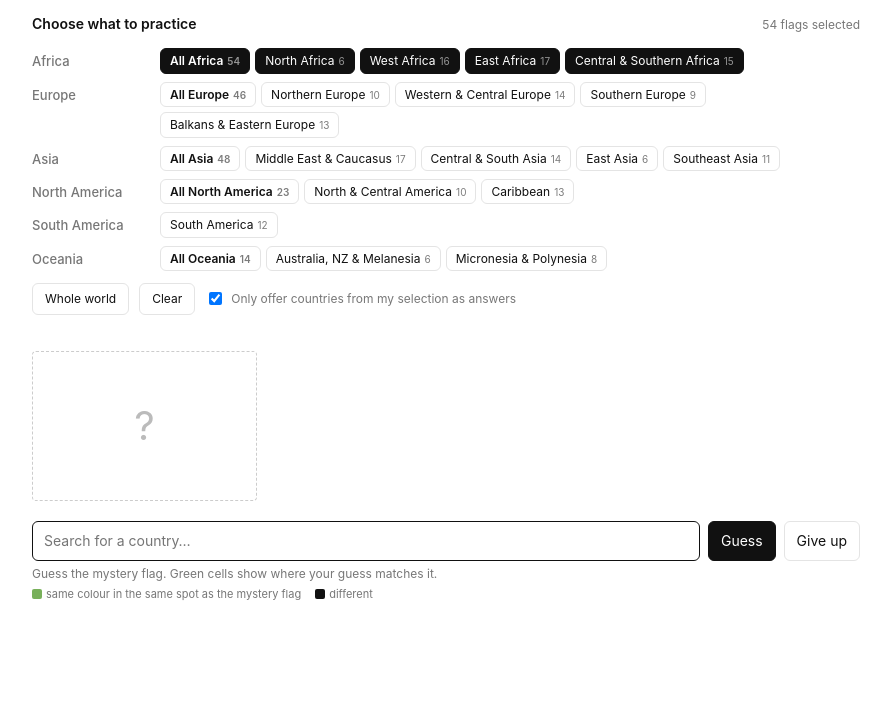
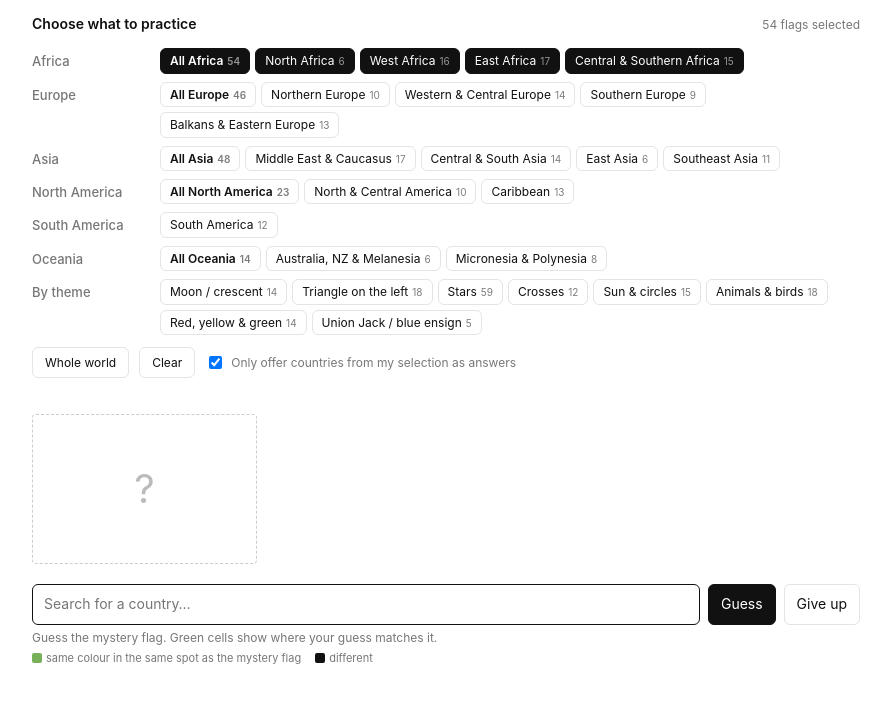
Before and after one commit to searlejk/flagle, a plain HTML site: page index.html in a window 1280 px wide. Shown: the part 73-776 px from the top of the page, without its empty margins (194-1085 px from the left). Drawn offline with Linux system fonts and the light colour scheme.

Commit message:
Add theme categories (crescent, hoist triangle, stars, crosses, etc.)
Co-Authored-By: Claude Sonnet 5.5 <noreply@anthropic.com>

```diff
--- a/index.html
+++ b/index.html
@@ -151,10 +151,19 @@ const GROUPS=[
  {id:'oce',name:'Oceania',subs:[
   {name:'Australia, NZ & Melanesia',sr:['Australia and New Zealand','Melanesia']},
   {name:'Micronesia & Polynesia',sr:['Micronesia','Polynesia']}]},
+ {id:'theme',name:'By theme',subs:[
+  {name:"Moon / crescent",codes:["dz", "az", "bn", "km", "ly", "my", "mv", "mr", "pk", "sg", "tn", "tr", "tm", "uz"]},
+  {name:"Triangle on the left",codes:["bs", "cu", "cz", "dj", "er", "gq", "gy", "jo", "km", "mz", "ph", "ps", "sd", "ss", "st", "tl", "vu", "zw"]},
+  {name:"Stars",codes:["us", "cn", "vn", "kp", "cu", "cl", "pa", "ve", "br", "hn", "gh", "cm", "sn", "tg", "bf", "gw", "so", "dj", "lr", "ma", "cd", "gq", "st", "mz", "zw", "il", "sy", "jo", "mm", "tr", "az", "uz", "tm", "pk", "sg", "my", "ph", "au", "nz", "pg", "sb", "ws", "tv", "fm", "mh", "ba", "xk", "bi", "km", "dz", "tn", "ly", "mr", "et", "dm", "gd", "kn", "sr", "np"]},
+  {name:"Crosses",codes:["dk", "fi", "is", "no", "se", "ch", "gb", "ge", "gr", "mt", "to", "do"]},
+  {name:"Sun & circles",codes:["ar", "uy", "jp", "bd", "pw", "la", "mk", "kz", "kg", "ph", "ne", "ag", "rw", "kr", "tw"]},
+  {name:"Animals & birds",codes:["al", "mx", "eg", "zm", "ug", "zw", "dm", "pg", "lk", "bt", "md", "rs", "me", "kz", "ec", "ki", "gt", "ad"]},
+  {name:"Red, yellow & green",codes:["ml", "gn", "sn", "cm", "gh", "bj", "tg", "et", "gw", "st", "cg", "bf", "bo", "lt"]},
+  {name:"Union Jack / blue ensign",codes:["gb", "au", "nz", "fj", "tv"]}]},
 ];
 const C=window.COUNTRIES;
 const byCode=Object.fromEntries(C.map(c=>[c.c,c]));
-GROUPS.forEach(g=>g.subs.forEach(s=>{s.key=g.id+':'+s.name;s.list=C.filter(c=>s.sr.includes(c.sr)).map(c=>c.c)}));
+GROUPS.forEach(g=>g.subs.forEach(s=>{s.key=g.id+':'+s.name;s.list=s.codes||C.filter(c=>s.sr.includes(c.sr)).map(c=>c.c)}));
 const ALLSUBS=GROUPS.flatMap(g=>g.subs);
 const norm=s=>s.normalize('NFD').replace(/[̀-ͯ]/g,'').toLowerCase().replace(/[^a-z0-9 ]/g,'').trim();
 const ALIAS={'usa':'us','america':'us','uk':'gb','britain':'gb','great britain':'gb','england':'gb','czech republic':'cz','ivory coast':'ci','cote divoire':'ci','swaziland':'sz','burma':'mm','east timor':'tl','turkiye':'tr','congo':'cg','drc':'cd','democratic republic of the congo':'cd','uae':'ae','holland':'nl','macedonia':'mk','cabo verde':'cv','palestine':'ps','vatican':'va','korea':'kr','north korea':'kp','south korea':'kr'};
@@ -182,7 +191,7 @@ function renderCats(){
     row.innerHTML=`<div class="label"><b>${g.name}</b></div><div class="chips"></div>`;
     const chips=row.querySelector('.chips');
     const mk=(txt,on,cls,fn)=>{const b=document.createElement('span');b.className='chip '+cls+(on?' on':'');b.innerHTML=txt;b.onclick=fn;chips.appendChild(b)};
-    if(g.subs.length>1)mk(`All ${g.name}<small>${total}</small>`,allOn,'all',()=>{g.subs.forEach(s=>allOn?sel.delete(s.key):sel.add(s.key));changed()});
+    if(g.subs.length>1&&g.id!=='theme')mk(`All ${g.name}<small>${total}</small>`,allOn,'all',()=>{g.subs.forEach(s=>allOn?sel.delete(s.key):sel.add(s.key));changed()});
     g.subs.forEach(s=>mk(`${s.name}<small>${s.list.length}</small>`,sel.has(s.key),'',()=>{sel.has(s.key)?sel.delete(s.key):sel.add(s.key);changed()}));
     el.appendChild(row);
   });
@@ -197,7 +206,7 @@ document.getElementById('limitChoices').onchange=e=>{try{localStorage.setItem('f
 let world=null,features=[],featById={};
 function padId(i){return i==null?null:String(i).padStart(3,'0')}
 const VIEWS={africa:[17,2,46],europe:[14,53,30],asia:[90,32,62],na:[-98,37,50],sa:[-60,-18,33],oce:[155,-18,52]};
-function continentOf(c){return GROUPS.find(g=>g.subs.some(s=>s.sr.includes(c.sr))).id}
+function continentOf(c){return GROUPS.find(g=>g.id!=='theme'&&g.subs.some(s=>s.sr.includes(c.sr))).id}
 function drawMap(cv,code){
   const c=byCode[code],ctx=cv.getContext('2d'),W=cv.width,H=cv.height;
   ctx.fillStyle='#eef2f5';ctx.fillRect(0,0,W,H);
```
